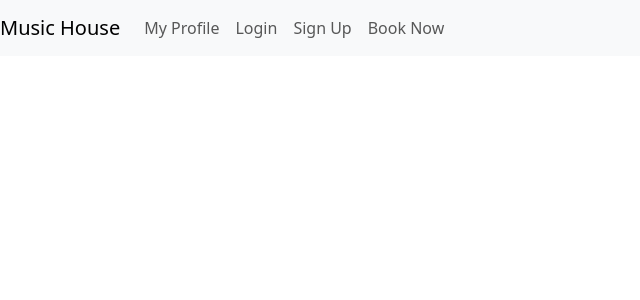
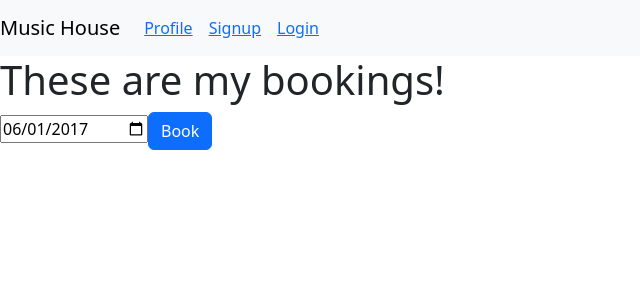
Before and after one commit to valerieleserra/music-house-2021-app, a React (Create React App) app: page / in a window 1280 px wide. Shown: the top 300 px of the page, without its empty margins (0-640 px from the left). Built offline with nearby package versions, Linux system fonts and the light colour scheme.

Commit message:
added booking on home page

```diff
--- a/src/App.css
+++ b/src/App.css
@@ -1,29 +1,6 @@
-*,
-*::after,
-*::before {
-	margin: 0;
-	padding: 0;
-	box-sizing: inherit;
-}
-
-#root{
-	background-color: black;
-
-}
-
-.signup{
-	box-sizing: inherit;
-	background-color: whitesmoke;
-	border-radius: 10px;
-	padding: 10px;
-	margin: 25px;
-	display: flex;
-	flex-direction: column;
-	align-items: center;
-	font-family: 'Roboto', sans-serif;
-
-}
-
-.home-cont{
-	background-color: #e9e9e9;
-}
+body {
+    background-color: greenyellow;
+    background-position: center center;
+    background-size: cover;
+    min-height: 100vh;
+  }
--- a/src/App.js
+++ b/src/App.js
@@ -1,12 +1,12 @@
+import React, { createContext, useState } from 'react'
 import firebase from 'firebase'
 import firebaseConfig from './config'
 import 'react-bootstrap'
 import { BrowserRouter as Router, Route, Switch } from 'react-router-dom'
-import Header from './components/Header'
-import Home from './pages/Home'
-import Login from './components/Login'
-import Signup from './components/Signup'
-import React, { createContext, useState } from 'react'
+import Header from '../src/components/Header'
+import Home from '../src/pages/Home'
+import Login from '../src/components/Login'
+import Signup from '../src/components/Signup'
 import './App.css'
 import 'bootstrap/dist/css/bootstrap.min.css'
 
@@ -24,14 +24,11 @@ export default function App() {
       <AuthContext.Provider value={{ user, setUser, fbAuth, firebase }}>
         <Header />
         <Switch>
-          <Home />
-          <Route path="/login" component={Login}>
-            <Login />
-          </Route>
-          <Route path="/signup" component={Signup}>
-            <Signup />
-          </Route>
-          <Route path="/" component={Home}></Route>
+          <Route path="/login" component={Login} />
+
+          <Route path="/signup" component={Signup} />
+
+          <Route path="/" component={Home} />
         </Switch>
       </AuthContext.Provider>
     </Router>
--- a/src/components/Header.js
+++ b/src/components/Header.js
@@ -1,3 +1,4 @@
+import { Link } from 'react-router-dom'
 import React from 'react'
 import { Navbar, Nav } from 'react-bootstrap'
 
@@ -5,14 +6,22 @@ export default function Header() {
   return (
     <>
       <Navbar className="navbar" bg="light" variant="light">
-
-          <Navbar.Brand to="/home">Music House</Navbar.Brand>
+        <Navbar.Brand href="/home">Music House</Navbar.Brand>
         <Nav className="me-auto">
-            <Nav.Link to="/profile">My Profile</Nav.Link>
-            <Nav.Link to="/login">Login</Nav.Link>
-            <Nav.Link to="/signup">Sign Up</Nav.Link>
-            <Nav.Link to="/bookings">Book Now</Nav.Link>
+          <Nav.Link>
+            {' '}
+            <Link to="/profile"> Profile</Link>
+          </Nav.Link>
+          <Nav.Link>
+            {' '}
+            <Link to="/signup"> Signup</Link>
+          </Nav.Link>
+          <Nav.Link>
+            {' '}
+            <Link to="/login"> Login</Link>
+          </Nav.Link>
         </Nav>
       </Navbar>
     </>
-    )}
+  )
+}
--- a/src/components/Signup.js
+++ b/src/components/Signup.js
@@ -1,7 +1,7 @@
 import { useContext, useState } from 'react'
 import { AuthContext } from '../App'
 import React from 'react'
-import { Form, Button, Modal } from 'react-bootstrap'
+import { Button, Modal, Form } from 'react-bootstrap'
 import firebase from 'firebase'
 
 export default function Signup() {
@@ -48,6 +48,7 @@ export default function Signup() {
 
   return (
     <>
+
       {!user && (
         <Button variant='light' onClick={handleShow}>Sign in</Button>
       )}
@@ -83,7 +84,7 @@ export default function Signup() {
                 value={lastName}
                 onChange={(e) => setLastName(e.target.value)}
                 type="text"
-                placeholder="Enter your project or stage name here."
+                placeholder="Enter your project or stage name"
               />
             </Form.Group>
             &nbsp;
--- a/src/pages/Home.js
+++ b/src/pages/Home.js
@@ -1,8 +1,12 @@
+import {Button} from 'react-bootstrap'
+
+
 export default function Home() {
-    return(
-        <div className='home-cont'>
-            <h1 className='home-text'>  </h1>
-
-        </div>
-    )
+  return (
+    <>
+      <h1>These are my bookings!</h1>
+      <input type="date" value="2017-06-01"></input>
+      <Button>Book</Button>
+    </>
+  )
 }
```
Also changed, not shown: src/components/Bookings.js (+8 -1 lines). Lines whose indentation alone changed are shown as unchanged.
